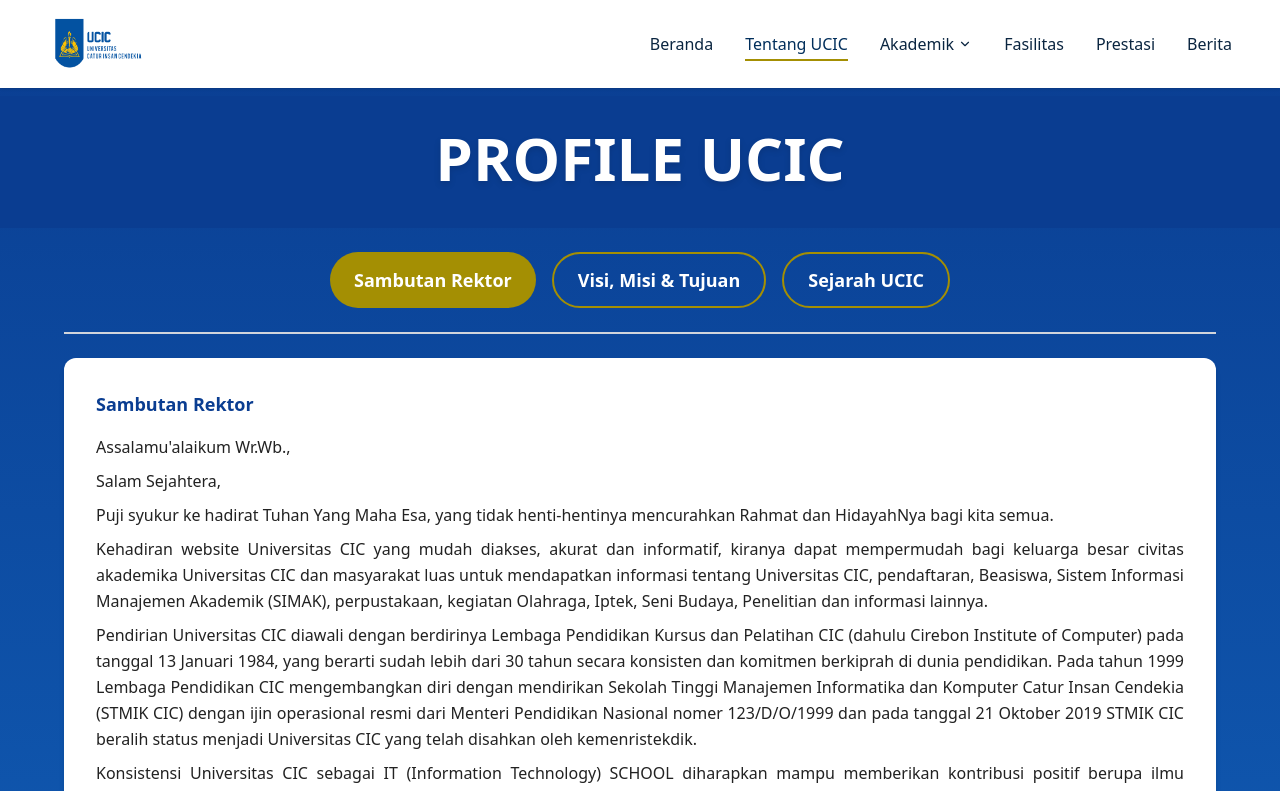
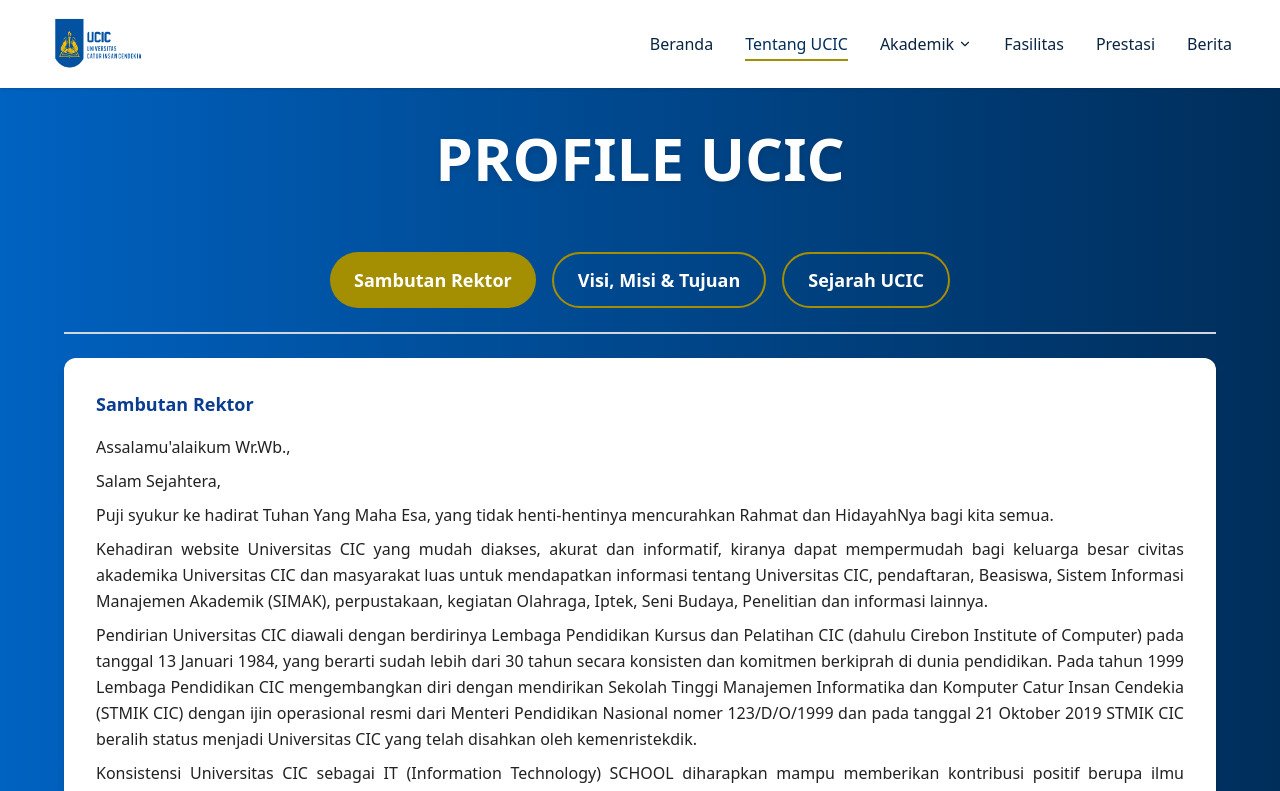
Before and after one commit to AdhityaMaulana11/Nama-Tim_UNIKU_BitFest2025, a React (Vite) app: page /tentang-ucic in a window 1280 px wide. Shown: the top 791 px of the page. Built offline with nearby package versions, Linux system fonts and the light colour scheme.

Commit message:
fix: bg gradient color about page

```diff
--- a/src/components/about/AboutHeaderSection.jsx
+++ b/src/components/about/AboutHeaderSection.jsx
@@ -1,6 +1,6 @@
 export default function AboutHeaderSection() {
   return (
-    <header className="bg-[#0a3d91] text-white py-8 text-center">
+    <header className=" text-white py-8 text-center">
       <h2 className="text-3xl sm:text-5xl lg:text-6xl font-bold drop-shadow-md mb-2">
         PROFILE UCIC
       </h2>
--- a/src/views/AboutPage.jsx
+++ b/src/views/AboutPage.jsx
@@ -6,7 +6,7 @@
 
 export default function AboutPage() {
   return (
-    <div className="min-h-screen bg-gradient-to-b from-[#0a3d91] to-[#1976d2]">
+    <div className="min-h-screen bg-gradient-to-l from-[#002E5B] to-[#0062C1]">
       <Navbar />
       <main className="pt-24">
         <AboutHeaderSection />
```
